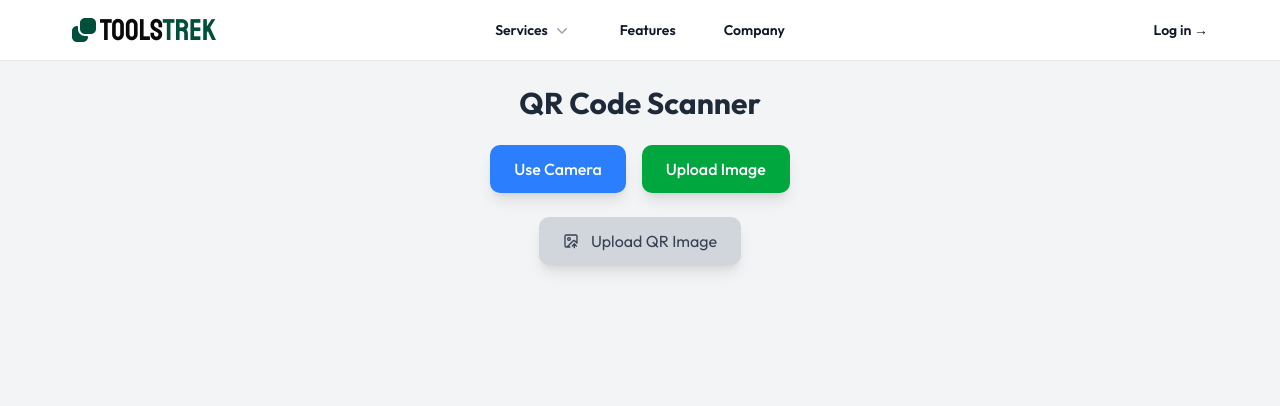
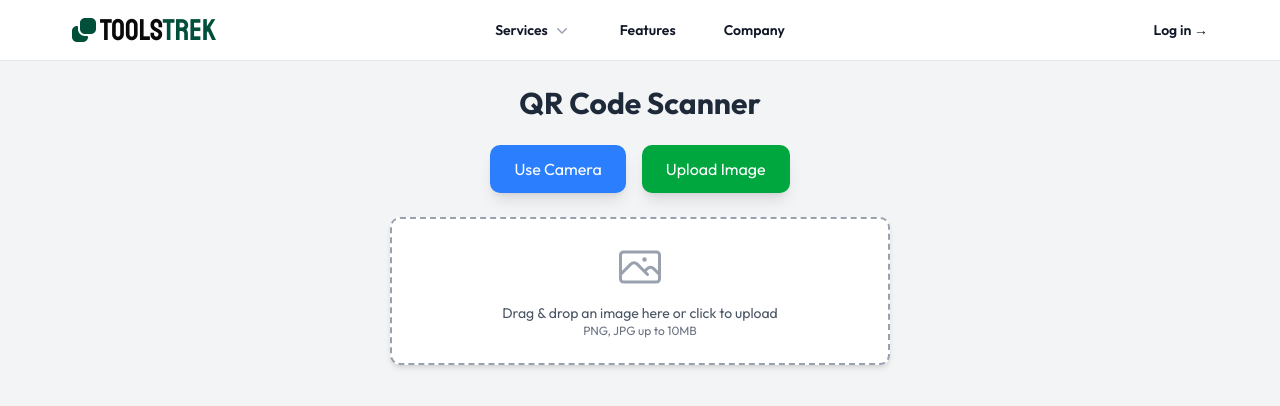
Before and after one commit to tasnimultas67/toolstrek, a Next.js app: page /tools/qr-scanner in a window 1280 px wide. Shown: the top 406 px of the page. Built offline with nearby package versions, Linux system fonts and the light colour scheme.

Commit message:
feat: Add drag & drop functionality for QR image upload and update icons in QRScanner

```diff
--- a/app/tools-compo/Header.js
+++ b/app/tools-compo/Header.js
@@ -23,7 +23,7 @@ import {
   QrCodeIcon,
 } from "@heroicons/react/20/solid";
 import Link from "next/link";
-import { Origami, QrCode } from "lucide-react";
+import { Origami, QrCode, ScanQrCode } from "lucide-react";
 import { Staatliches } from "next/font/google";
 import Image from "next/image";
 
@@ -56,7 +56,7 @@ const services = [
     name: "QR Code Scanner",
     description: "Scan QR codes using your device's camera",
     href: "/tools/qr-scanner",
-    icon: QrCode,
+    icon: ScanQrCode,
   },
 ];
 
--- a/app/tools-compo/QRScanner.js
+++ b/app/tools-compo/QRScanner.js
@@ -2,13 +2,15 @@
 import { useState, useRef, useCallback } from "react";
 import { BrowserQRCodeReader } from "@zxing/library";
 import Webcam from "react-webcam";
-import { Copy, ImageUp, ImageUpIcon } from "lucide-react";
+import { useDropzone } from "react-dropzone";
+import { Copy } from "lucide-react";
+import { PhotoIcon } from "@heroicons/react/24/outline";
 
 const QRScanner = () => {
-  const [mode, setMode] = useState("upload"); // Mode toggle: "camera" or "upload"
+  const [mode, setMode] = useState("upload"); // Toggle mode between "camera" and "upload"
   const videoRef = useRef(null);
-  const fileInputRef = useRef(null);
   const [result, setResult] = useState("");
+  const [uploadedFile, setUploadedFile] = useState(null);
 
   // Function to capture from Camera
   const captureImage = useCallback(async () => {
@@ -26,10 +28,9 @@ const QRScanner = () => {
   }, []);
 
   // Function to process Uploaded QR Image
-  const handleFileUpload = async (event) => {
-    const file = event.target.files[0];
-    if (file) {
+  const handleFileUpload = async (file) => {
     const imgUrl = URL.createObjectURL(file);
+    setUploadedFile(imgUrl);
     const codeReader = new BrowserQRCodeReader();
 
     try {
@@ -38,10 +39,19 @@ const QRScanner = () => {
     } catch (err) {
       setResult("QR Code not found.");
     }
-    }
   };
 
-  // Copy Result to Clipboard
+  // Drag & Drop functionality with react-dropzone
+  const { getRootProps, getInputProps } = useDropzone({
+    accept: "image/*",
+    onDrop: (acceptedFiles) => {
+      if (acceptedFiles.length > 0) {
+        handleFileUpload(acceptedFiles[0]);
+      }
+    },
+  });
+
+  // Copy scanned result to clipboard
   const copyToClipboard = () => {
     navigator.clipboard.writeText(result);
     alert("Copied to clipboard!");
@@ -55,8 +65,7 @@ const QRScanner = () => {
       <div className="flex gap-4">
         <button
           onClick={() => setMode("camera")}
-          className={`px-6 py-3 font-medium rounded-lg shadow-lg transition
-            ${
+          className={`px-6 py-3 rounded-lg shadow-lg transition ${
             mode === "camera"
               ? "bg-blue-600 text-white"
               : "bg-blue-500 text-white hover:bg-blue-600"
@@ -66,8 +75,7 @@ const QRScanner = () => {
         </button>
         <button
           onClick={() => setMode("upload")}
-          className={`px-6 py-3 font-medium rounded-lg shadow-lg transition
-            ${
+          className={`px-6 py-3 rounded-lg shadow-lg transition ${
             mode === "upload"
               ? "bg-green-600 text-white"
               : "bg-green-500 text-white hover:bg-green-600"
@@ -80,13 +88,11 @@ const QRScanner = () => {
       {/* Camera Mode */}
       {mode === "camera" && (
         <>
-          <div className="mt-6 w-80 h-80 border-2 border-gray-400 rounded-lg overflow-hidden">
           <Webcam
             ref={videoRef}
             screenshotFormat="image/png"
-              className="w-full h-full"
+            className="mt-6 w-80 h-80 border-2 border-gray-400 rounded-lg"
           />
-          </div>
           <button
             onClick={captureImage}
             className="mt-4 px-6 py-3 bg-blue-600 text-white rounded-lg shadow-lg transition hover:bg-blue-700"
@@ -96,22 +102,20 @@ const QRScanner = () => {
         </>
       )}
 
-      {/* Upload Mode */}
+      {/* Upload Mode with Drag & Drop */}
       {mode === "upload" && (
-        <div className="mt-6">
-          <label
-            htmlFor="file-upload"
-            className="cursor-pointer flex items-center gap-3 px-6 py-3 bg-gray-300 text-gray-700 rounded-lg shadow-lg transition hover:bg-gray-400"
+        <div className="mt-6 w-[500px]">
+          <div
+            {...getRootProps()}
+            className="cursor-pointer flex flex-col items-center justify-center rounded-lg border-2 border-dashed border-gray-400 bg-white p-6 shadow-md transition hover:border-gray-600"
           >
-            <ImageUpIcon className="text-xl size-4" /> Upload QR Image
-          </label>
-          <input
-            id="file-upload"
-            type="file"
-            accept="image/*"
-            className="hidden"
-            onChange={handleFileUpload}
-          />
+            <input {...getInputProps()} />
+            <PhotoIcon className="size-12 text-gray-400" />
+            <p className="mt-3 text-sm text-gray-600">
+              Drag & drop an image here or click to upload
+            </p>
+            <p className="text-xs text-gray-500">PNG, JPG up to 10MB</p>
+          </div>
         </div>
       )}
 
@@ -123,7 +127,7 @@ const QRScanner = () => {
             onClick={copyToClipboard}
             className="p-2 bg-gray-300 text-gray-700 rounded-lg transition hover:bg-gray-400"
           >
-            <Copy className="text-xl size-4" />
+            <Copy className="size-4" />
           </button>
         </div>
       )}
--- a/package.json
+++ b/package.json
@@ -33,6 +33,7 @@
     "react": "^19.0.0",
     "react-day-picker": "^8.10.1",
     "react-dom": "^19.0.0",
+    "react-dropzone": "^14.3.8",
     "react-hook-form": "^7.56.2",
     "react-webcam": "^7.2.0",
     "sonner": "^2.0.3",
```
Also changed, not shown: 1 other file (tests, documents, lock files or other folders). Lines whose indentation alone changed are shown as unchanged.
